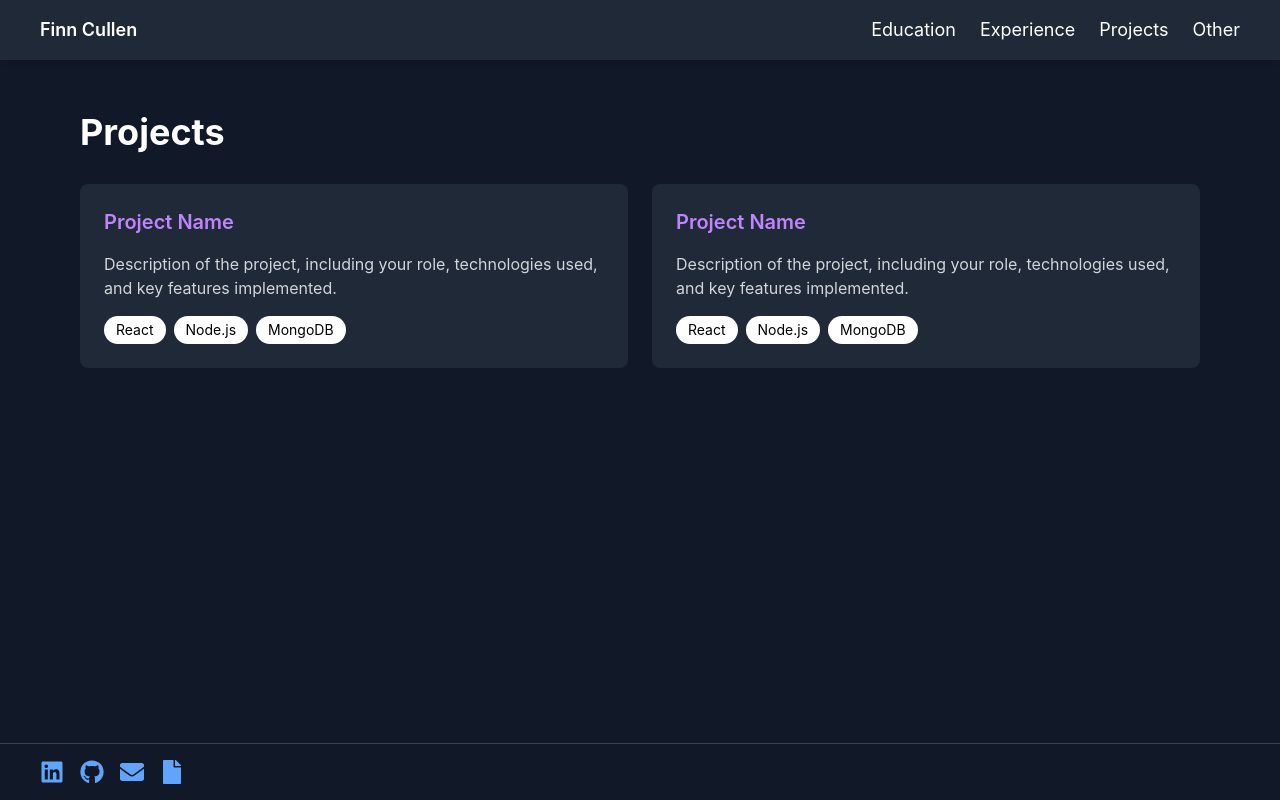
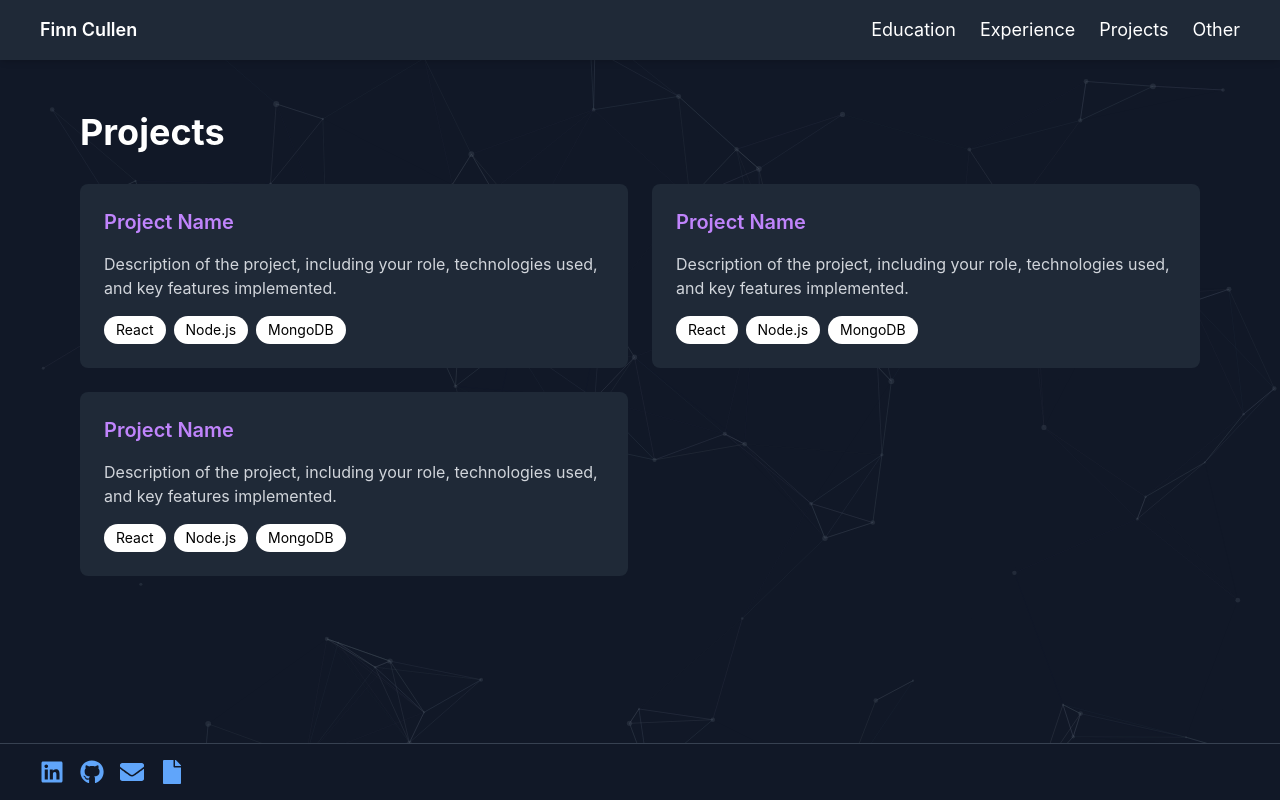
Before and after one commit to FATCullen/fatcullen.github.io, a React (Create React App) app: page /projects in a window 1280 px wide. Built offline with nearby package versions, Linux system fonts and the light colour scheme.

Commit message:
Finally got tsparticles working

```diff
--- a/package.json
+++ b/package.json
@@ -9,8 +9,11 @@
     "react-icons": "^5.4.0",
     "react-router-dom": "^7.1.5",
     "react-scripts": "5.0.1",
+    "react-tsparticles": "^2.12.2",
     "react-type-animation": "^3.2.0",
     "react-typed": "^2.0.12",
+    "tsparticles": "^3.8.1",
+    "tsparticles-slim": "^2.12.0",
     "web-vitals": "^4.2.4"
   },
   "scripts": {
--- a/src/App.js
+++ b/src/App.js
@@ -3,6 +3,7 @@ import { FaLinkedin, FaGithub, FaEnvelope, FaFile } from "react-icons/fa";
 import { useState, useEffect } from "react";
 import { TypeAnimation } from 'react-type-animation';
 import Resume from "./documents/Finn_Cullen_Resume.pdf";
+import ParticleBackground from "./components/ParticleBackground";
 
 import Education from "./components/Education";
 import Experience from "./components/Experience";
@@ -15,6 +16,10 @@ export default function App() {
   return (
     <Router>
       <div className="relative min-h-screen bg-gray-900">
+        <div className="fixed inset-0 z-0">
+          <ParticleBackground />
+        </div>
+        <div className="flex flex-col min-h-screen relative z-10">
         {/* Main content wrapper */}
         <div className="flex flex-col min-h-screen">
           {/* Navbar */}
@@ -83,6 +88,7 @@ export default function App() {
           </footer>
         </div>
       </div>
+      </div>
     </Router>
   );
 }
--- /dev/null
+++ b/src/components/ParticleBackground.js
@@ -0,0 +1,91 @@
+import { useCallback } from "react";
+import { loadSlim } from "tsparticles-slim";
+import Particles from "react-tsparticles";
+
+const ParticlesBackground = () => {
+  const particlesInit = useCallback(async (engine) => {
+    await loadSlim(engine);
+  }, []);
+
+  return (
+    <Particles
+      className="absolute inset-0"
+      id="tsparticles"
+      init={particlesInit}
+      options={{
+        background: {
+          color: {
+            value: "transparent",
+          },
+        },
+        fpsLimit: 60,
+        interactivity: {
+          events: {
+            onClick: {
+              enable: false,
+              mode: "push",
+            },
+            onHover: {
+              enable: false,
+              mode: "repulse",
+            },
+            resize: true,
+          },
+          modes: {
+            push: {
+              quantity: 4,
+            },
+            repulse: {
+              distance: 100,
+              duration: 0.4,
+            },
+          },
+        },
+        particles: {
+          color: {
+            value: "#4B5563",
+          },
+          links: {
+            color: "#4B5563",
+            distance: 150,
+            enable: true,
+            opacity: 0.3,
+            width: 1,
+          },
+          collisions: {
+            enable: true,
+          },
+          move: {
+            direction: "none",
+            enable: true,
+            outModes: {
+              default: "bounce",
+            },
+            random: false,
+            speed: 1,
+            straight: false,
+          },
+          number: {
+            density: {
+              enable: true,
+              area: 800,
+            },
+            value: 80,
+          },
+          opacity: {
+            value: 0.3,
+          },
+          shape: {
+            type: "circle",
+          },
+          size: {
+            value: { min: 1, max: 3 },
+          },
+        },
+        detectRetina: true,
+      }}
+    />
+  );
+};
+
+export default ParticlesBackground;
--- a/src/components/Projects.js
+++ b/src/components/Projects.js
@@ -31,6 +31,18 @@ export default function Projects() {
             <span className="px-3 py-1 bg-white rounded-full text-sm">MongoDB</span>
           </div>
         </div>
+        <div className="bg-gray-800 rounded-lg p-6">
+          <h2 className="text-xl font-semibold text-purple-400 mb-4">Project Name</h2>
+          <p className="text-gray-300 mb-4">
+            Description of the project, including your role, technologies used,
+            and key features implemented.
+          </p>
+          <div className="flex flex-wrap gap-2">
+            <span className="px-3 py-1 bg-white rounded-full text-sm">React</span>
+            <span className="px-3 py-1 bg-white rounded-full text-sm">Node.js</span>
+            <span className="px-3 py-1 bg-white rounded-full text-sm">MongoDB</span>
+          </div>
+        </div>
       </div>
     </div>
   );
```
Also changed, not shown: 1 other file (tests, documents, lock files or other folders).
